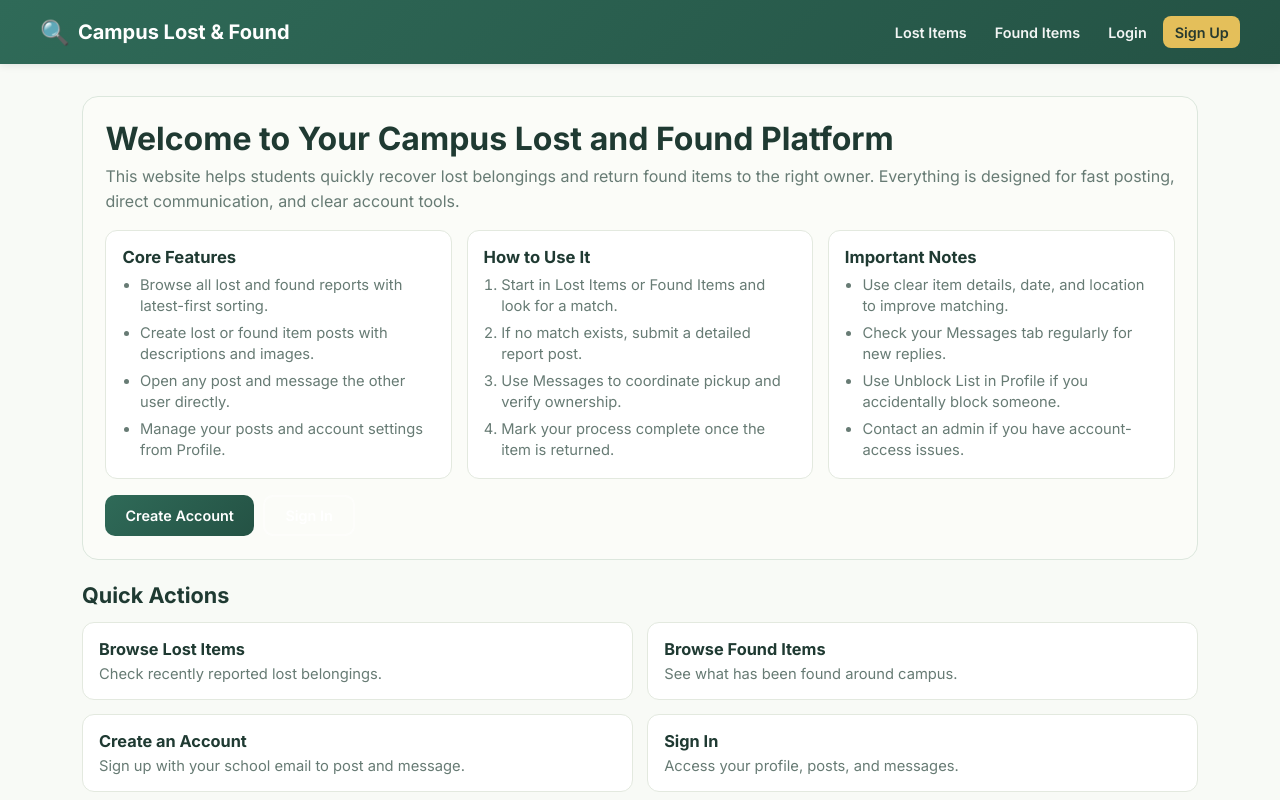
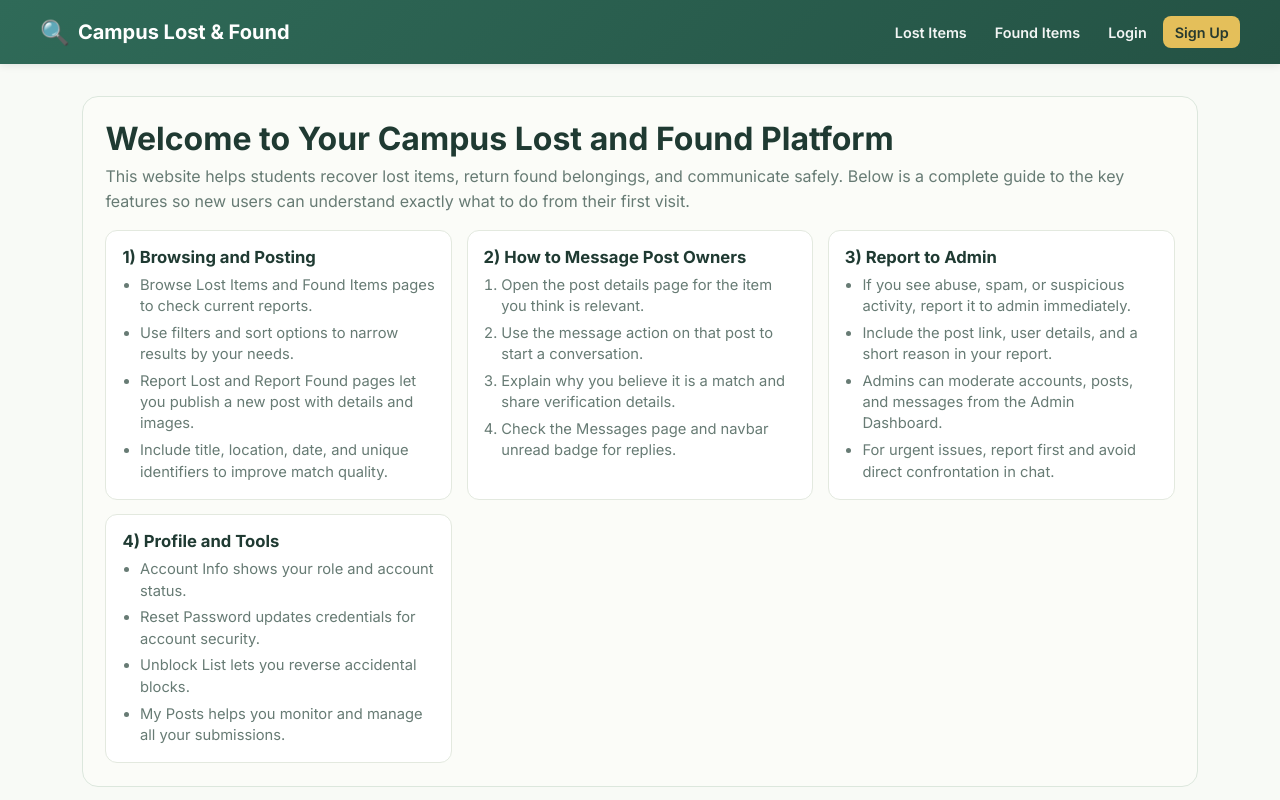
Before and after one commit to CalebSzeto/Lost-Found-Web-App, a Next.js app in the folder client/: page / in a window 1280 px wide. Shown: the top 800 px of the page. Built offline with nearby package versions, Linux system fonts and the light colour scheme; no server answers.

Commit message:
Improve homepage feature guide and admin reporting info

```diff
--- a/client/src/app/page.js
+++ b/client/src/app/page.js
@@ -14,56 +14,52 @@ export default function Home() {
         <div className={styles.introHeader}>
           <h1>Welcome to Your Campus Lost and Found Platform</h1>
           <p className={styles.introLead}>
-            This website helps students quickly recover lost belongings and return found items to
-            the right owner. Everything is designed for fast posting, direct communication, and
-            clear account tools.
+            This website helps students recover lost items, return found belongings, and communicate
+            safely. Below is a complete guide to the key features so new users can understand exactly
+            what to do from their first visit.
           </p>
         </div>
 
         <div className={styles.infoGrid}>
           <article className={styles.infoCard}>
-            <h2>Core Features</h2>
+            <h2>1) Browsing and Posting</h2>
             <ul>
-              <li>Browse all lost and found reports with latest-first sorting.</li>
-              <li>Create lost or found item posts with descriptions and images.</li>
-              <li>Open any post and message the other user directly.</li>
-              <li>Manage your posts and account settings from Profile.</li>
+              <li>Browse Lost Items and Found Items pages to check current reports.</li>
+              <li>Use filters and sort options to narrow results by your needs.</li>
+              <li>Report Lost and Report Found pages let you publish a new post with details and images.</li>
+              <li>Include title, location, date, and unique identifiers to improve match quality.</li>
             </ul>
           </article>
 
           <article className={styles.infoCard}>
-            <h2>How to Use It</h2>
+            <h2>2) How to Message Post Owners</h2>
             <ol>
-              <li>Start in Lost Items or Found Items and look for a match.</li>
-              <li>If no match exists, submit a detailed report post.</li>
-              <li>Use Messages to coordinate pickup and verify ownership.</li>
-              <li>Mark your process complete once the item is returned.</li>
+              <li>Open the post details page for the item you think is relevant.</li>
+              <li>Use the message action on that post to start a conversation.</li>
+              <li>Explain why you believe it is a match and share verification details.</li>
+              <li>Check the Messages page and navbar unread badge for replies.</li>
             </ol>
           </article>
 
           <article className={styles.infoCard}>
-            <h2>Important Notes</h2>
+            <h2>3) Report to Admin</h2>
             <ul>
-              <li>Use clear item details, date, and location to improve matching.</li>
-              <li>Check your Messages tab regularly for new replies.</li>
-              <li>Use Unblock List in Profile if you accidentally block someone.</li>
-              <li>Contact an admin if you have account-access issues.</li>
+              <li>If you see abuse, spam, or suspicious activity, report it to admin immediately.</li>
+              <li>Include the post link, user details, and a short reason in your report.</li>
+              <li>Admins can moderate accounts, posts, and messages from the Admin Dashboard.</li>
+              <li>For urgent issues, report first and avoid direct confrontation in chat.</li>
             </ul>
           </article>
-        </div>
 
-        <div className={styles.ctaRow}>
-          {currentUser ? (
-            <>
-              <Link href="/lost-items" className="btn btnPrimary">Go to Lost Items</Link>
-              <Link href="/found-items" className="btn btnPrimary">Go to Found Items</Link>
-            </>
-          ) : (
-            <>
-              <Link href="/register" className="btn btnPrimary">Create Account</Link>
-              <Link href="/login" className="btn btnOutline">Sign In</Link>
-            </>
-          )}
+          <article className={styles.infoCard}>
+            <h2>4) Profile and Tools</h2>
+            <ul>
+              <li>Account Info shows your role and account status.</li>
+              <li>Reset Password updates credentials for account security.</li>
+              <li>Unblock List lets you reverse accidental blocks.</li>
+              <li>My Posts helps you monitor and manage all your submissions.</li>
+            </ul>
+          </article>
         </div>
       </section>
 
@@ -88,6 +84,10 @@ export default function Home() {
                 <h3>Report a Found Item</h3>
                 <p>Post details so the owner can contact you.</p>
               </Link>
+              <Link href="/messages" className={styles.actionCard}>
+                <h3>Report to Admin</h3>
+                <p>Use Messages to send a report with post link, user, and reason.</p>
+              </Link>
             </>
           ) : (
             <>
@@ -99,6 +99,10 @@ export default function Home() {
                 <h3>Sign In</h3>
                 <p>Access your profile, posts, and messages.</p>
               </Link>
+              <Link href="/login" className={styles.actionCard}>
+                <h3>Report to Admin</h3>
+                <p>Sign in first, then report suspicious activity through Messages.</p>
+              </Link>
             </>
           )}
         </div>
--- a/client/src/app/page.module.css
+++ b/client/src/app/page.module.css
@@ -55,13 +55,6 @@
   gap: 0.34rem;
   font-size: 0.92rem;
   line-height: 1.45;
-}
-
-.ctaRow {
-  margin-top: 1rem;
-  display: flex;
-  gap: 0.6rem;
-  flex-wrap: wrap;
 }
 
 .quickActions {
```
